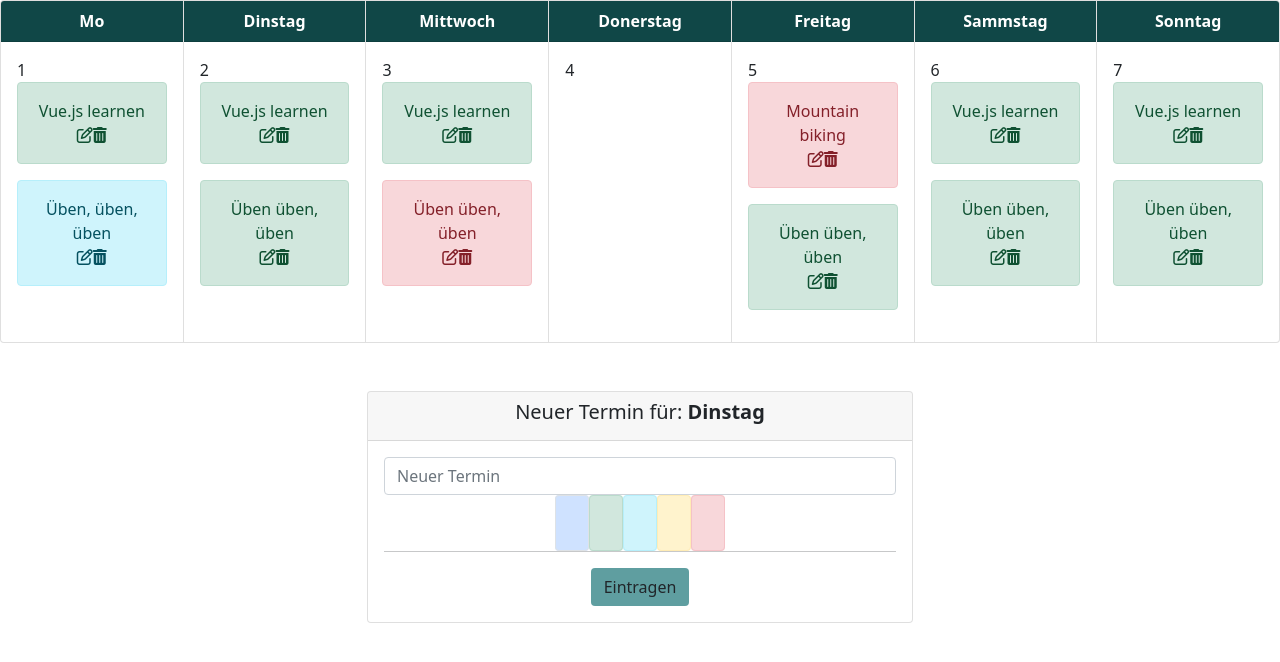
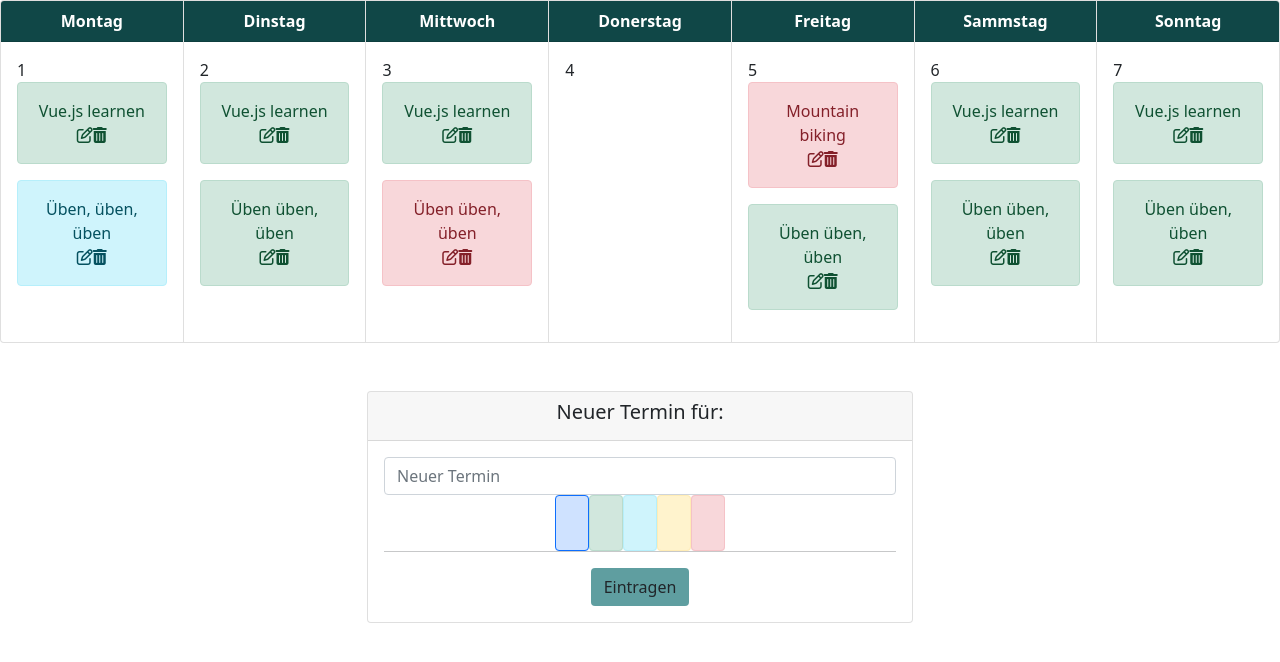
Before and after one commit to new-media-art/terminkalender, a Vue app: page / in a window 1280 px wide. Shown: the top 662 px of the page. Built offline with nearby package versions, Linux system fonts and the light colour scheme.

Commit message:
dayTermin

```diff
--- a/src/components/CalendarEntry.vue
+++ b/src/components/CalendarEntry.vue
@@ -4,24 +4,34 @@
       <div class="col-6 offset-3">
         <div class="card">
           <div class="card-header text-center bg-vue">
-              <h5>Neuer Termin für: <strong>Dinstag</strong></h5>
+            <h5>Neuer Termin für: <strong>{{ getNameOfActiveDay }}</strong></h5>
           </div>
           <div class="card-body text-center">
             <input
               type="text"
               class="form-control"
               placeholder="Neuer Termin"
-              >
+            />
             <div class="mt-3 text-center">
               <span
-                  v-for="(color, index) in ['primary', 'success', 'info', 'warning', 'danger']"
+                v-for="(color, index) in [
+                  'primary',
+                  'success',
+                  'info',
+                  'warning',
+                  'danger',
+                ]"
                 :key="index"
                 class="alert mr-2 square"
-                  :class="[eventColor===color ? getBorderColor : '','alert-' + color]"
+                :class="[
+                  eventColor === color ? getBorderColor : '',
+                  'alert-' + color,
+                ]"
                 style="cursor: pointer"
+                @click="changeEventColor"
               ></span>
             </div>
-              <hr>
+            <hr />
             <button class="btn bg-vue2 btn-block">Eintragen</button>
           </div>
         </div>
@@ -31,31 +41,38 @@
 </template>
 
 <script>
+import { store } from '../store.js';
+
+
 export default {
-        name: 'CalendarEntry',
+  name: "CalendarEntry",
   data() {
     return {
-                eventColor: 'primary'
+      eventColor: "primary",
+    };
+  },
+  methods:  {
+      changeEventColor: function(color) {
+          this.eventColor = color;
       }
-
   },
   computed: {
     getBorderColor() {
-                return 'border border-' + this.eventCOlor;
+      return "border border-" + this.eventColor;
+    },
+    getNameOfActiveDay() {
+        return store.getActiveDay();
     }
-        }
-    }
-
+  },
+};
 </script>
 
 <style scoped>
 .bg-vue2 {
-    background-color:cadetblue;
-
+  background-color: cadetblue;
 }
 .square {
   width: 40px;
   height: 40px;
 }
-
 </style>
--- a/src/data.js
+++ b/src/data.js
@@ -1,8 +1,8 @@
 export const calendarWeekData = [
     {
         id: 1,
-        shortName: 'Montag',
-        fullName: 'Mo',
+        shortName: 'Mo',
+        fullName: 'Montag',
         events: [
              { title: 'Vue.js learnen', edit: false, color: 'success' },
              { title: 'Üben, üben, üben', edit: false, color: 'info' },
--- a/src/store.js
+++ b/src/store.js
@@ -3,5 +3,13 @@ import { calendarWeekData } from './data.js'
 export const store = {
     state: {
         calendarWeekData
+    },
+    getActiveDay () {
+       return  this.state.calendarWeekData.find(day => day.active)
+    },
+    setActiveDay(dayId) {
+        this.state.calendarWeekData.map(dayObj => {
+            dayObj.id === dayId ? dayObj.active = true : dayObj.active = false;
+        })
     }
 }
```
Lines whose indentation alone changed are shown as unchanged.
